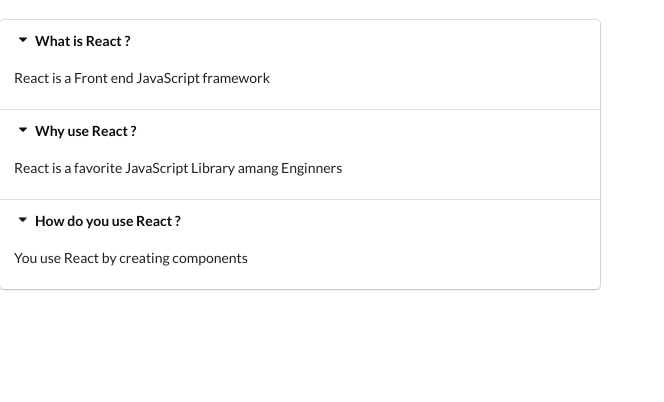
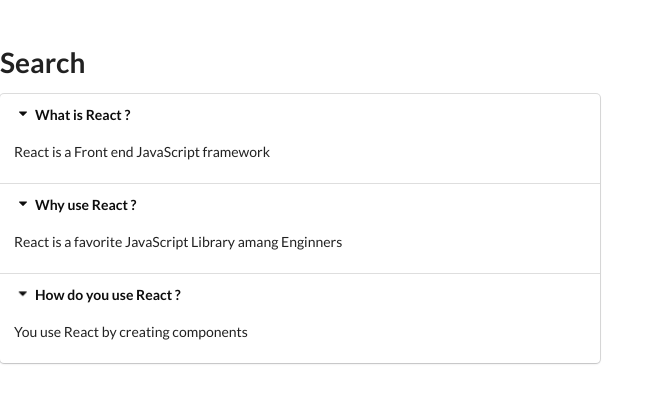
Before and after one commit to jp-knj/study_React, a React (Create React App) app in the folder 06_widgets-app/: page / in a window 1280 px wide. Shown: the top 402 px of the page, without its empty margins (0-664 px from the left). Built offline with nearby package versions, Linux system fonts and the light colour scheme.

Commit message:
Add Search

```diff
--- a/06_widgets-app/src/App.js
+++ b/06_widgets-app/src/App.js
@@ -1,5 +1,6 @@
 import React from 'react';
 import Accordion from './components/Accordion';
+import Search from './components/Search';
 
 const items = [
   {
@@ -19,7 +20,8 @@ const items = [
 export default () => {
   return (
     <>
-      <br/>
+      <br />
+      <Search />
       <Accordion items={items} />
     </>
   );
--- /dev/null
+++ b/06_widgets-app/src/components/Search.js
@@ -0,0 +1,7 @@
+import React from 'react';
+
+const Search = () => {
+  return <h1>Search</h1>;
+};
+
+export default Search;
```
